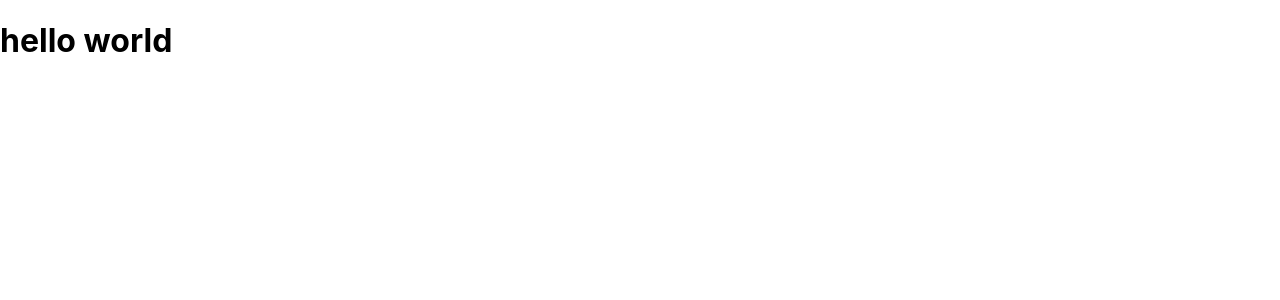
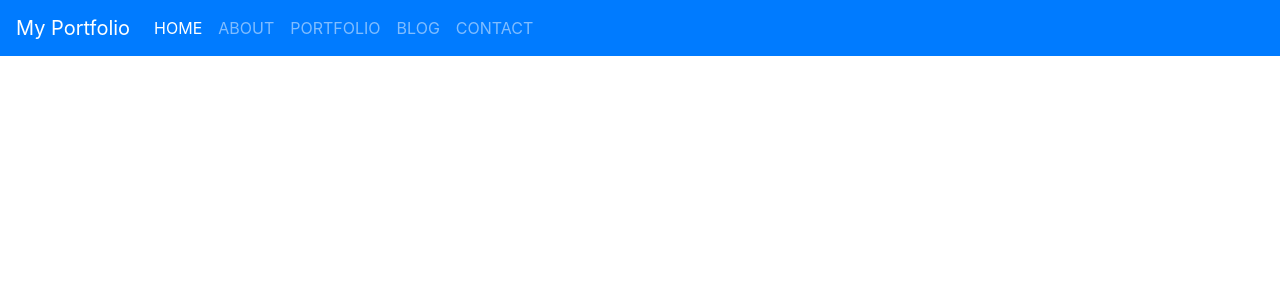
Before and after one commit to bilalahmad147/task-for-assignment, a React (Create React App) app: page / in a window 1280 px wide. Shown: the top 300 px of the page. Built offline with nearby package versions, Linux system fonts and the light colour scheme.

Commit message:
added header.js

```diff
--- a/public/index.html
+++ b/public/index.html
@@ -1,14 +1,12 @@
 <!DOCTYPE html>
 <html lang="en">
+
 <head>
   <meta charset="utf-8" />
   <link rel="icon" href="%PUBLIC_URL%/favicon.ico" />
   <meta name="viewport" content="width=device-width, initial-scale=1" />
   <meta name="theme-color" content="#000000" />
-    <meta
-      name="description"
-      content="Web site created using create-react-app"
-    />
+  <meta name="description" content="Web site created using create-react-app" />
   <link rel="apple-touch-icon" href="%PUBLIC_URL%/logo192.png" />
   <!--
       manifest.json provides metadata used when your web app is installed on a
@@ -25,7 +23,10 @@
       Learn how to configure a non-root public URL by running `npm run build`.
     -->
   <title>React App</title>
+  <link rel="stylesheet" href="https://stackpath.bootstrapcdn.com/bootstrap/4.5.2/css/bootstrap.min.css"
+    integrity="sha384-JcKb8q3iqJ61gNV9KGb8thSsNjpSL0n8PARn9HuZOnIxN0hoP+VmmDGMN5t9UJ0Z" crossorigin="anonymous">
 </head>
+
 <body>
   <noscript>You need to enable JavaScript to run this app.</noscript>
   <div id="root"></div>
@@ -39,5 +40,15 @@
       To begin the development, run `npm start` or `yarn start`.
       To create a production bundle, use `npm run build` or `yarn build`.
     -->
+  <script src="https://code.jquery.com/jquery-3.5.1.slim.min.js"
+    integrity="sha384-DfXdz2htPH0lsSSs5nCTpuj/zy4C+OGpamoFVy38MVBnE+IbbVYUew+OrCXaRkfj"
+    crossorigin="anonymous"></script>
+  <script src="https://cdn.jsdelivr.net/npm/popper.js@1.16.1/dist/umd/popper.min.js"
+    integrity="sha384-9/reFTGAW83EW2RDu2S0VKaIzap3H66lZH81PoYlFhbGU+6BZp6G7niu735Sk7lN"
+    crossorigin="anonymous"></script>
+  <script src="https://stackpath.bootstrapcdn.com/bootstrap/4.5.2/js/bootstrap.min.js"
+    integrity="sha384-B4gt1jrGC7Jh4AgTPSdUtOBvfO8shuf57BaghqFfPlYxofvL8/KUEfYiJOMMV+rV"
+    crossorigin="anonymous"></script>
 </body>
+
 </html>
--- a/src/App.css
+++ /dev/null
@@ -1,38 +0,0 @@
-.App {
-  text-align: center;
-}
-
-.App-logo {
-  height: 40vmin;
-  pointer-events: none;
-}
-
-@media (prefers-reduced-motion: no-preference) {
-  .App-logo {
-    animation: App-logo-spin infinite 20s linear;
-  }
-}
-
-.App-header {
-  background-color: #282c34;
-  min-height: 100vh;
-  display: flex;
-  flex-direction: column;
-  align-items: center;
-  justify-content: center;
-  font-size: calc(10px + 2vmin);
-  color: white;
-}
-
-.App-link {
-  color: #61dafb;
-}
-
-@keyframes App-logo-spin {
-  from {
-    transform: rotate(0deg);
-  }
-  to {
-    transform: rotate(360deg);
-  }
-}
--- a/src/App.js
+++ b/src/App.js
@@ -1,11 +1,10 @@
 import React from 'react';
-import logo from './logo.svg';
-import './App.css';
+import Header from './Components/Header'
 
 function App() {
   return (
     <div>
-     <h1>hello world</h1>
+      <Header />
     </div>
   );
 }
--- /dev/null
+++ b/src/Components/Header.js
@@ -0,0 +1,36 @@
+import React from 'react';
+
+function Header() {
+  return (
+    <div>
+      <nav class="navbar navbar-expand-lg navbar-dark bg-primary">
+        <a class="navbar-brand" href="#">My Portfolio</a>
+        <button class="navbar-toggler" type="button" data-toggle="collapse" data-target="#navbarSupportedContent" aria-controls="navbarSupportedContent" aria-expanded="false" aria-label="Toggle navigation">
+          <span class="navbar-toggler-icon"></span>
+        </button>
+
+        <div class="collapse navbar-collapse" id="navbarSupportedContent">
+          <ul class="navbar-nav mr-auto">
+            <li class="nav-item active">
+              <a class="nav-link" href="#">HOME <span class="sr-only">(current)</span></a>
+            </li>
+            <li class="nav-item">
+              <a class="nav-link" href="#">ABOUT</a>
+            </li>
+            <li class="nav-item">
+              <a class="nav-link" href="#">PORTFOLIO</a>
+            </li>
+            <li class="nav-item">
+              <a class="nav-link" href="#">BLOG</a>
+            </li>
+            <li class="nav-item">
+              <a class="nav-link" href="#">CONTACT</a>
+            </li>
+          </ul>
+        </div>
+      </nav>
+    </div>
+  );
+}
+
+export default Header;
```
Lines whose indentation alone changed are shown as unchanged.
